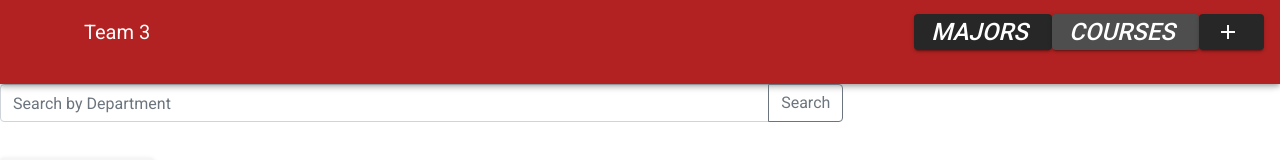
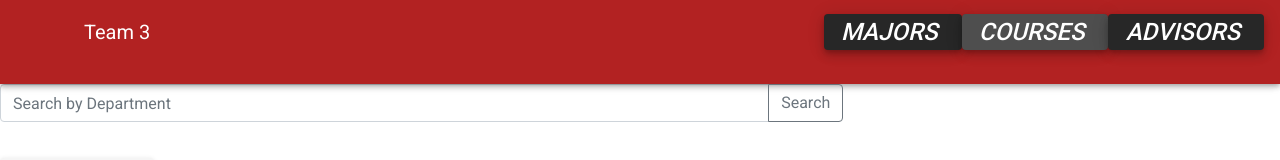
Before and after one commit to davidmuhimuzi/vue2, a Vue app: page / in a window 1280 px wide. Shown: the top 160 px of the page. Built offline with nearby package versions, Linux system fonts and the light colour scheme; no server answers.

Commit message:
Update on app bar for Advisors

```diff
--- a/src/App.vue
+++ b/src/App.vue
@@ -23,31 +23,38 @@
       Team 3
     </v-toolbar-title>
       </div>
+
       <v-spacer></v-spacer>
+
       <v-btn
         to="/majorlist"
         text-lg-right
+        elevation="6"
       >
-        <span class="mr-2">
-        <v-icon>Majors</v-icon>
-        </span>
+      <span class="mr-2">
+      <v-icon>Majors</v-icon>
+      </span>
       </v-btn>
+
       <v-btn
         to="/"
         text-lg-right
+        elevation="6"
       >
         <span class="mr-2">
         <v-icon>Courses</v-icon>
         </span>
       </v-btn>
 
-       <v-btn
-        to="/add"
 
+
+      <v-btn
+        to="/advisors"
         text-lg-right
+        elevation="6"
       >
         <span class="mr-2">
-        <v-icon>mdi-plus</v-icon>
+        <v-icon>Advisors</v-icon>
         </span>
       </v-btn>
 
```
